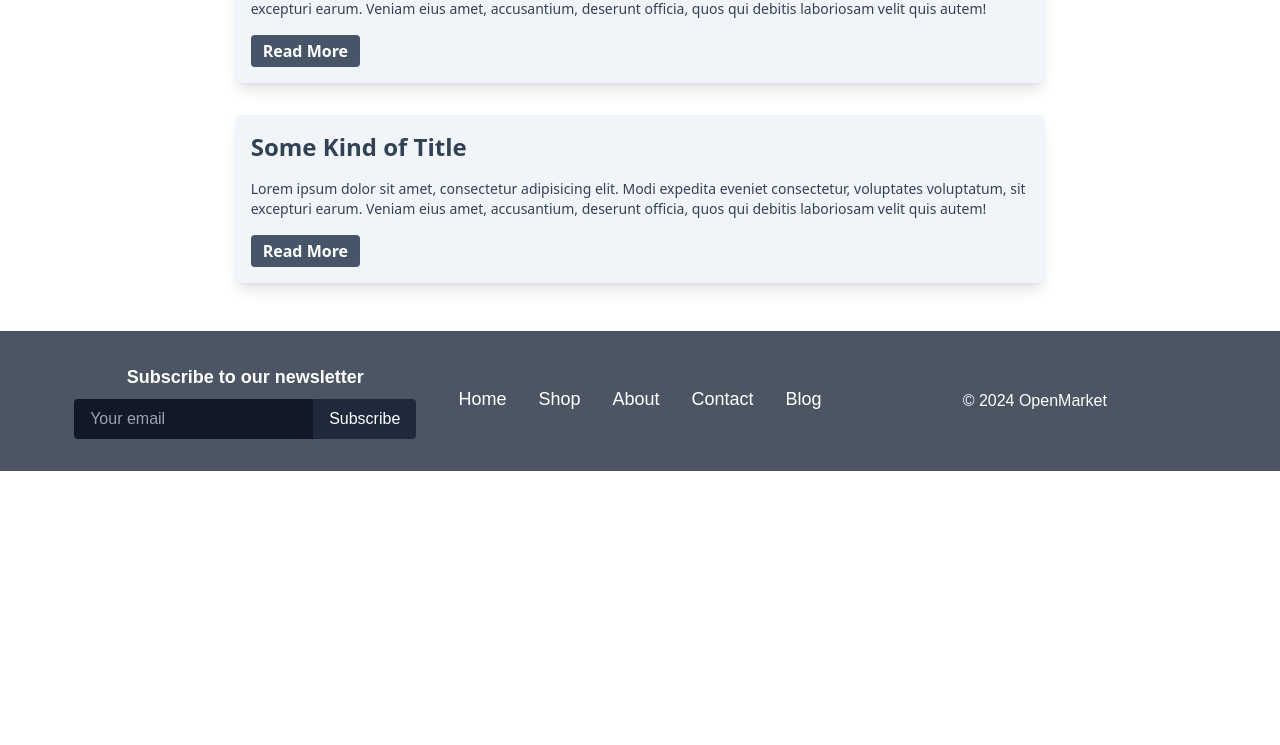
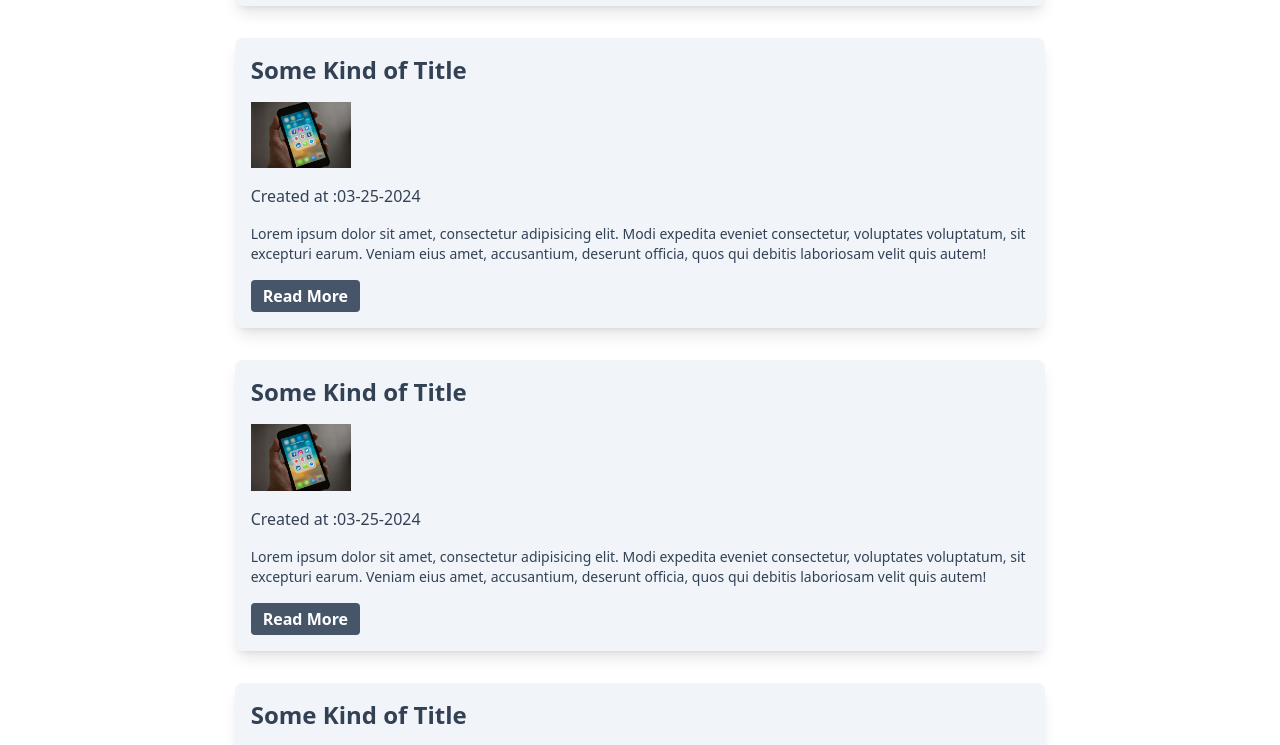
Before and after one commit to KoRnaholic/TBC-Academy, a React (Create React App) app: page /blog in a window 1280 px wide. Shown: the part 409-1154 px from the top of the page. Before the commit the page ends 880 px from the top, so only its background shows below. Built offline with nearby package versions, Linux system fonts and the light colour scheme; the HTML template or start-up script is replaced by a standard one.

Commit message:
created profile and blog page

```diff
--- a/src/App.js
+++ b/src/App.js
@@ -4,6 +4,7 @@ import Blog from "./components/pages/Blog";
 import Contact from "./components/pages/Contact";
 import Home from "./components/pages/Home";
 import { createBrowserRouter, RouterProvider } from "react-router-dom";
+import Profile from "./components/pages/Profile";
 
 const router = createBrowserRouter([
   {
@@ -14,8 +15,8 @@ const router = createBrowserRouter([
         element: <Home />,
       },
       {
-        path: "/shop",
-        element: <div>shop</div>,
+        path: "/profile",
+        element: <Profile />,
       },
       {
         path: "/about",
--- a/src/components/content/Article.jsx
+++ b/src/components/content/Article.jsx
@@ -5,6 +5,8 @@ export default function Article({ article }) {
         <div className="p-4 bg-slate-100 w-2/3 rounded-lg shadow-lg transform transition-transform hover:scale-105">
           <div className="flex flex-col gap-4 items-start font-sans text-slate-700">
             <h2 className="text-2xl font-bold">{article.title}</h2>
+            <img src={article.url} alt="laptop" height="100px" width="100px" />
+            <p>Created at :{article.date}</p>
             <p className="text-sm">{article.text}</p>
             <button className="bg-slate-600 hover:bg-slate-800 text-white font-bold py-1 px-3 rounded">
               Read More
--- a/src/components/header/Header.jsx
+++ b/src/components/header/Header.jsx
@@ -43,9 +43,9 @@ function Header() {
                 className={({ isActive }) =>
                   isActive ? "border-b-4 border-black" : ""
                 }
-                to="/shop"
+                to="/profile"
               >
-                Shop
+                Profile
               </NavLink>
             </li>
             <li className="border-b-4 border-transparent hover:border-black">
--- a/src/components/pages/Blog.jsx
+++ b/src/components/pages/Blog.jsx
@@ -1,26 +1,161 @@
 import React from "react";
 import Article from "../content/Article";
+import image from "../images/smartphone.jpg";
 
 const articles = [
   {
+    date: "03-25-2024",
+    url: image,
     title: "Some Kind of Title",
     text: "Lorem ipsum dolor sit amet, consectetur adipisicing elit. Modi expedita eveniet consectetur, voluptates voluptatum, sit excepturi earum. Veniam eius amet, accusantium, deserunt officia, quos qui debitis laboriosam velit quis autem!",
   },
+
   {
+    date: "03-25-2024",
+    url: image,
     title: "Some Kind of Title",
     text: "Lorem ipsum dolor sit amet, consectetur adipisicing elit. Modi expedita eveniet consectetur, voluptates voluptatum, sit excepturi earum. Veniam eius amet, accusantium, deserunt officia, quos qui debitis laboriosam velit quis autem!",
   },
+
   {
+    date: "03-25-2024",
+    url: image,
+    title: "Some Kind of Title",
+    text: "Lorem ipsum dolor sit amet, consectetur adipisicing elit. Modi expedita eveniet consectetur, voluptates voluptatum, sit excepturi earum. Veniam eius amet, accusantium, deserunt officia, quos qui debitis laboriosam velit quis autem!",
+  },
+
+  {
+    date: "03-25-2024",
+    url: image,
+    title: "Some Kind of Title",
+    text: "Lorem ipsum dolor sit amet, consectetur adipisicing elit. Modi expedita eveniet consectetur, voluptates voluptatum, sit excepturi earum. Veniam eius amet, accusantium, deserunt officia, quos qui debitis laboriosam velit quis autem!",
+  },
+
+  {
+    date: "03-25-2024",
+    url: image,
+    title: "Some Kind of Title",
+    text: "Lorem ipsum dolor sit amet, consectetur adipisicing elit. Modi expedita eveniet consectetur, voluptates voluptatum, sit excepturi earum. Veniam eius amet, accusantium, deserunt officia, quos qui debitis laboriosam velit quis autem!",
+  },
+
+  {
+    date: "03-25-2024",
+    url: image,
+    title: "Some Kind of Title",
+    text: "Lorem ipsum dolor sit amet, consectetur adipisicing elit. Modi expedita eveniet consectetur, voluptates voluptatum, sit excepturi earum. Veniam eius amet, accusantium, deserunt officia, quos qui debitis laboriosam velit quis autem!",
+  },
+
+  {
+    date: "03-25-2024",
+    url: image,
+    title: "Some Kind of Title",
+    text: "Lorem ipsum dolor sit amet, consectetur adipisicing elit. Modi expedita eveniet consectetur, voluptates voluptatum, sit excepturi earum. Veniam eius amet, accusantium, deserunt officia, quos qui debitis laboriosam velit quis autem!",
+  },
+
+  {
+    date: "03-25-2024",
+    url: image,
+    title: "Some Kind of Title",
+    text: "Lorem ipsum dolor sit amet, consectetur adipisicing elit. Modi expedita eveniet consectetur, voluptates voluptatum, sit excepturi earum. Veniam eius amet, accusantium, deserunt officia, quos qui debitis laboriosam velit quis autem!",
+  },
+
+  {
+    date: "03-25-2024",
+    url: image,
+    title: "Some Kind of Title",
+    text: "Lorem ipsum dolor sit amet, consectetur adipisicing elit. Modi expedita eveniet consectetur, voluptates voluptatum, sit excepturi earum. Veniam eius amet, accusantium, deserunt officia, quos qui debitis laboriosam velit quis autem!",
+  },
+
+  {
+    date: "03-25-2024",
+    url: image,
+    title: "Some Kind of Title",
+    text: "Lorem ipsum dolor sit amet, consectetur adipisicing elit. Modi expedita eveniet consectetur, voluptates voluptatum, sit excepturi earum. Veniam eius amet, accusantium, deserunt officia, quos qui debitis laboriosam velit quis autem!",
+  },
+
+  {
+    date: "03-25-2024",
+    url: image,
+    title: "Some Kind of Title",
+    text: "Lorem ipsum dolor sit amet, consectetur adipisicing elit. Modi expedita eveniet consectetur, voluptates voluptatum, sit excepturi earum. Veniam eius amet, accusantium, deserunt officia, quos qui debitis laboriosam velit quis autem!",
+  },
+
+  {
+    date: "03-25-2024",
+    url: image,
+    title: "Some Kind of Title",
+    text: "Lorem ipsum dolor sit amet, consectetur adipisicing elit. Modi expedita eveniet consectetur, voluptates voluptatum, sit excepturi earum. Veniam eius amet, accusantium, deserunt officia, quos qui debitis laboriosam velit quis autem!",
+  },
+
+  {
+    date: "03-25-2024",
+    url: image,
+    title: "Some Kind of Title",
+    text: "Lorem ipsum dolor sit amet, consectetur adipisicing elit. Modi expedita eveniet consectetur, voluptates voluptatum, sit excepturi earum. Veniam eius amet, accusantium, deserunt officia, quos qui debitis laboriosam velit quis autem!",
+  },
+
+  {
+    date: "03-25-2024",
+    url: image,
+    title: "Some Kind of Title",
+    text: "Lorem ipsum dolor sit amet, consectetur adipisicing elit. Modi expedita eveniet consectetur, voluptates voluptatum, sit excepturi earum. Veniam eius amet, accusantium, deserunt officia, quos qui debitis laboriosam velit quis autem!",
+  },
+
+  {
+    date: "03-25-2024",
+    url: image,
+    title: "Some Kind of Title",
+    text: "Lorem ipsum dolor sit amet, consectetur adipisicing elit. Modi expedita eveniet consectetur, voluptates voluptatum, sit excepturi earum. Veniam eius amet, accusantium, deserunt officia, quos qui debitis laboriosam velit quis autem!",
+  },
+
+  {
+    date: "03-25-2024",
+    url: image,
+    title: "Some Kind of Title",
+    text: "Lorem ipsum dolor sit amet, consectetur adipisicing elit. Modi expedita eveniet consectetur, voluptates voluptatum, sit excepturi earum. Veniam eius amet, accusantium, deserunt officia, quos qui debitis laboriosam velit quis autem!",
+  },
+
+  {
+    date: "03-25-2024",
+    url: image,
+    title: "Some Kind of Title",
+    text: "Lorem ipsum dolor sit amet, consectetur adipisicing elit. Modi expedita eveniet consectetur, voluptates voluptatum, sit excepturi earum. Veniam eius amet, accusantium, deserunt officia, quos qui debitis laboriosam velit quis autem!",
+  },
+
+  {
+    date: "03-25-2024",
+    url: image,
+    title: "Some Kind of Title",
+    text: "Lorem ipsum dolor sit amet, consectetur adipisicing elit. Modi expedita eveniet consectetur, voluptates voluptatum, sit excepturi earum. Veniam eius amet, accusantium, deserunt officia, quos qui debitis laboriosam velit quis autem!",
+  },
+
+  {
+    date: "03-25-2024",
+    url: image,
+    title: "Some Kind of Title",
+    text: "Lorem ipsum dolor sit amet, consectetur adipisicing elit. Modi expedita eveniet consectetur, voluptates voluptatum, sit excepturi earum. Veniam eius amet, accusantium, deserunt officia, quos qui debitis laboriosam velit quis autem!",
+  },
+
+  {
+    date: "03-25-2024",
+    url: image,
+    title: "Some Kind of Title",
+    text: "Lorem ipsum dolor sit amet, consectetur adipisicing elit. Modi expedita eveniet consectetur, voluptates voluptatum, sit excepturi earum. Veniam eius amet, accusantium, deserunt officia, quos qui debitis laboriosam velit quis autem!",
+  },
+
+  {
+    date: "03-25-2024",
+    url: image,
     title: "Some Kind of Title",
     text: "Lorem ipsum dolor sit amet, consectetur adipisicing elit. Modi expedita eveniet consectetur, voluptates voluptatum, sit excepturi earum. Veniam eius amet, accusantium, deserunt officia, quos qui debitis laboriosam velit quis autem!",
   },
 ];
 export default function Blog() {
   return (
-    <>
+    <div className="overflow-y-auto h-1/2">
       {articles.map((article) => {
         return <Article article={article} />;
       })}
-    </>
+    </div>
   );
 }
--- /dev/null
+++ b/src/components/pages/Profile.jsx
@@ -0,0 +1,70 @@
+import React from "react";
+import Button from "../UI/Button";
+
+export default function Profile(props) {
+  return (
+    <>
+      <div className="bg-gradient-to-r lg:mt-8  flex flex-col items-center justify-center">
+        <div className="bg-white px-4 md:px-8 rounded-lg shadow-lg w-full md:w-1/2">
+          <div>
+            <h1 className="text-3xl font-bold mb-6 text-center text-gray-800">
+              Contact Us
+            </h1>
+            <div className="mb-4 flex flex-col md:flex-row md:justify-between">
+              <div className="mb-2 md:mb-0">
+                <h2 className="text-xl font-semibold">Name</h2>
+                <p className="text-gray-700">John</p>
+              </div>
+              <div className="mb-2 md:mb-0">
+                <h2 className="text-xl font-semibold">Last Name </h2>
+                <p className="text-gray-700">Smith</p>
+              </div>
+              <div className="mb-2 md:mb-0">
+                <h2 className="text-xl font-semibold">Email</h2>
+                <p className="text-gray-700">JohnSmith@example.com</p>
+              </div>
+            </div>
+          </div>
+
+          <form className="mb-4">
+            <div className="mb-4">
+              <label
+                htmlFor="name"
+                className="block text-sm font-medium text-gray-700"
+              >
+                Password
+              </label>
+              <input
+                type="text"
+                id="name"
+                name="password"
+                className="mt-1 block w-full px-3 py-2 border border-gray-300 rounded-md shadow-sm focus:outline-none focus:ring-slate-500 focus:border-slate-500 sm:text-sm"
+              />
+            </div>
+            <div className="mb-4">
+              <label
+                htmlFor="email"
+                className="block text-sm font-medium text-gray-700"
+              >
+                Confirm Password
+              </label>
+              <input
+                type="email"
+                id="email"
+                name="confirm-password"
+                className="mt-1 block w-full px-3 py-2 border border-gray-300 rounded-md shadow-sm focus:outline-none focus:ring-slate-500 focus:border-slate-500 sm:text-sm"
+              />
+            </div>
+
+            <Button
+              type="submit"
+              styles="w-full bg-slate-700 text-white py-2 px-4 rounded-md hover:bg-slate-800 focus:outline-none"
+            >
+              Save
+            </Button>
+          </form>
+        </div>
+      </div>
+    </>
+  );
+}
```
Also changed, not shown: src/components/pages/Shop.jsx (deleted).
